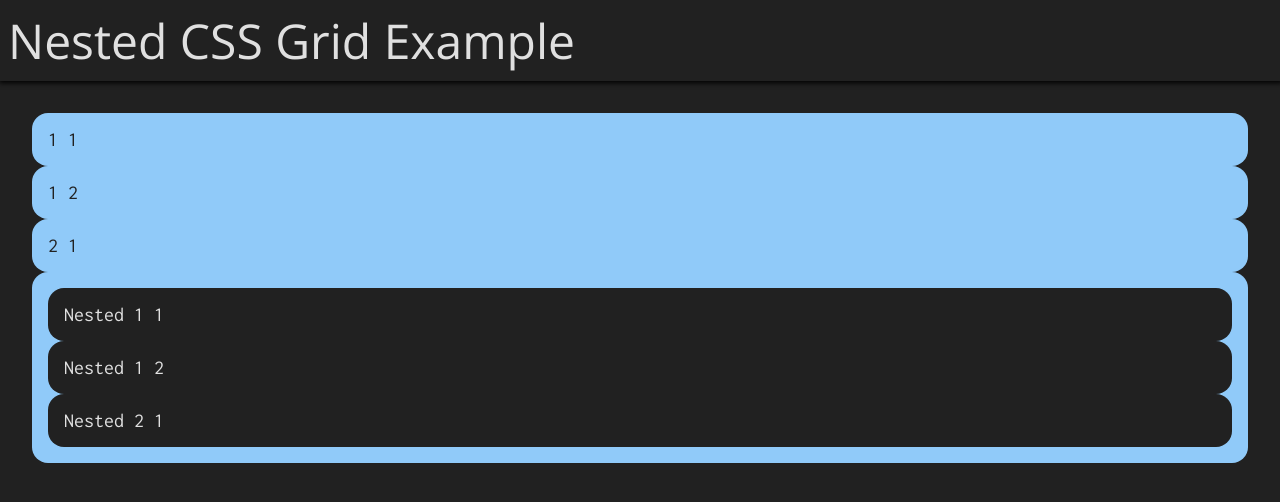
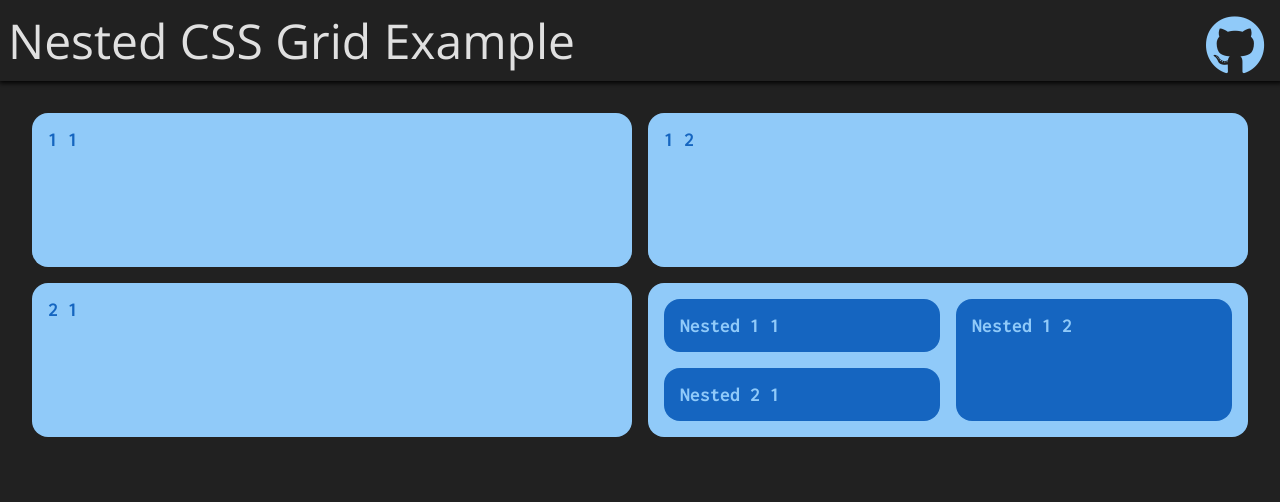
Before and after one commit to davinaleong/example-css-grid-nested, a plain HTML site: page index.html in a window 1280 px wide. Drawn offline with nearby package versions, Linux system fonts and the light colour scheme.

Commit message:
Finished nested grid example

```diff
--- a/index.html
+++ b/index.html
@@ -7,7 +7,9 @@
   <title>Nested CSS Grid Example</title>
 
   <link rel="shortcut icon" href="favicon.png" type="image/png">
-  <link href="https://fonts.googleapis.com/css?family=Inconsolata|Open+Sans" rel="stylesheet">
+  <link href="https://fonts.googleapis.com/css?family=Inconsolata:700|Open+Sans" rel="stylesheet">
+  <link rel="stylesheet" href="https://use.fontawesome.com/releases/v5.8.1/css/brands.css" integrity="sha384-n9+6/aSqa9lBidZMRCQHTHKJscPq6NW4pCQBiMmHdUCvPN8ZOg2zJJTkC7WIezWv" crossorigin="anonymous">
+  <link rel="stylesheet" href="https://use.fontawesome.com/releases/v5.8.1/css/fontawesome.css" integrity="sha384-vd1e11sR28tEK9YANUtpIOdjGW14pS87bUBuOIoBILVWLFnS+MCX9T6MMf0VdPGq" crossorigin="anonymous">
   <link rel="stylesheet" href="style.css">
 </head>
 <body>
@@ -20,10 +22,14 @@
       <div class="box">2 1</div>
       <div class="box grid">
         <div class="box">Nested 1 1</div>
-        <div class="box">Nested 1 2</div>
+        <div class="box span-row-2">Nested 1 2</div>
         <div class="box">Nested 2 1</div>
       </div>
     </div>
   </main>
+
+  <div class="github">
+    <a href="https://github.com/davinaleong/example-css-grid-nested" target="_blank"><i class="fab fa-github fa-3x"></i></i>
+  </div>
 </body>
 </html>
--- a/style.css
+++ b/style.css
@@ -27,6 +27,7 @@
 html, body {
   margin: 0;
   padding: 0;
+  height: 100vh;
 }
 
 main {
@@ -43,18 +44,46 @@ h1 {
   box-shadow: 1px 0 5px 2px var(--col-black);
 }
 
-.grid {
-  display: grid;
+a {
+  text-decoration: none;
+  color: var(--col-primary-light);
+}
+
+a:hover {
+  color: var(--col-primary-dark);
+}
+
+.github {
+  font-family: var(--font-body);
+  position: absolute;
+  padding: var(--space);
+  top: 0;
+  right: 0;
 }
 
 .box {
   padding: var(--space);
   border-radius: 16px;
-  color: var(--col-secondary-dark);
+  color: var(--col-primary-dark);
   background-color: var(--col-primary-light);
+  font-weight: bold;
 }
 
 .box .box {
-  color: var(--col-secondary-light);
-  background-color: var(--col-secondary-dark);
+  color: var(--col-primary-light);
+  background-color: var(--col-primary-dark);
 }
+
+/*==========*/
+/*   Grid   */
+/*==========*/
+.grid {
+  display: grid;
+  grid-template-rows: 1fr 1fr;
+  grid-template-columns: 1fr 1fr;
+  grid-gap: var(--space);
+}
+
+.span-row-2 {
+  grid-row: span 2;
+}
```
Also changed, not shown: favicon.png, 1 other file.
